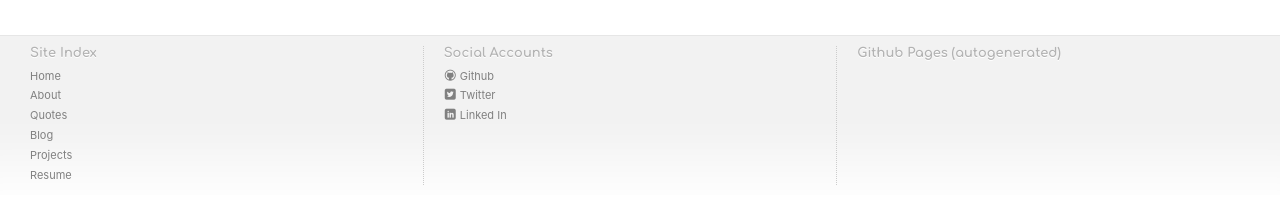
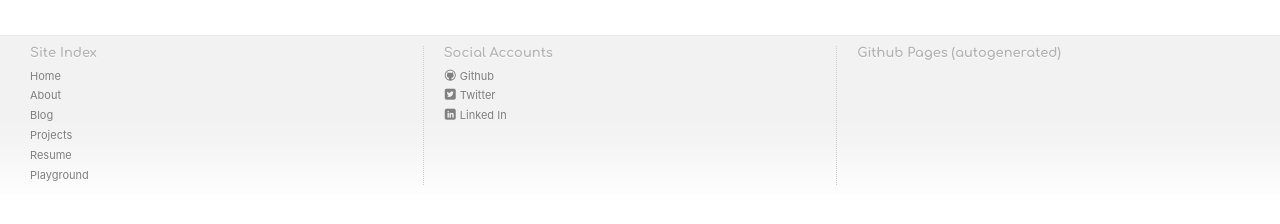
Before and after one commit to SimplGy/simplgy.github.io, a Jekyll site: the page built from playground/index.md, in a window 1280 px wide. Shown: the part 272-496 px from the top of the page. Built offline with Jekyll 4.4.1, drawn with Linux system fonts in a browser that asks for light colours; our own code applies the rules of GitHub Pages for plain Markdown files.

Commit message:
add the "playground" link in footer

```diff
--- a/_includes/ul-pages.html
+++ b/_includes/ul-pages.html
@@ -1,8 +1,8 @@
 <ul>
   <li><a href="/">Home</a></li>
   <li><a href="/about/">About</a></li>
-  <li><a href="/quotes/">Quotes</a></li>
   <li><a href="/blog/">Blog</a></li>
   <li><a href="/projects/">Projects</a></li>
   <li><a href="/resume/pretty/">Resume</a></li>
+  <li><a href="/playground/">Playground</a></li>
 </ul>
```
